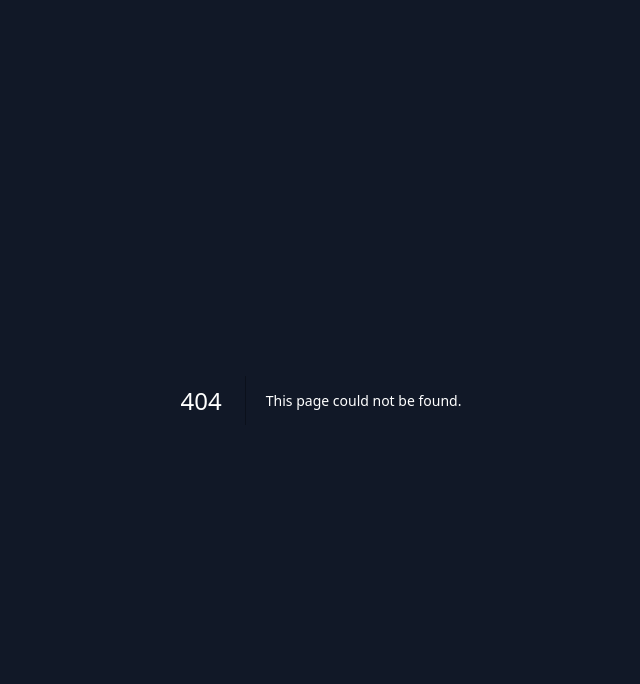
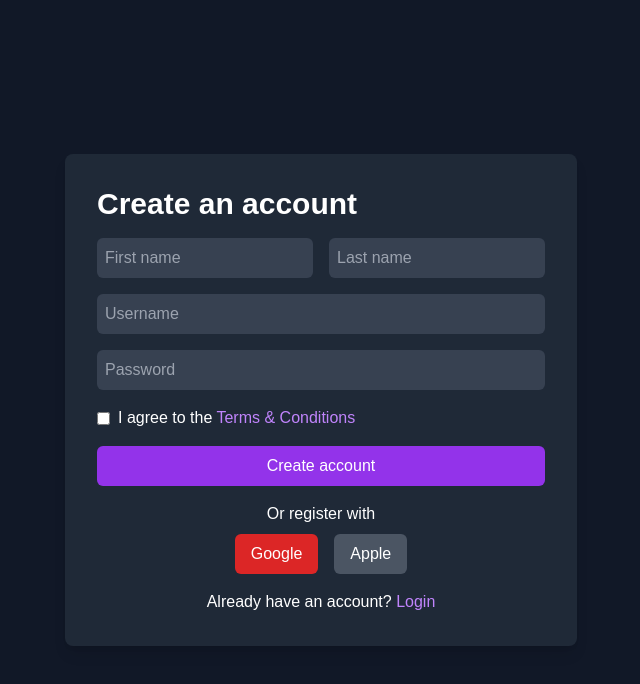
Before and after one commit to Thomasjose-tech/loginpage11, a Next.js app: page /register in a window 1280 px wide. Before the commit this address had no page. Shown: the top 684 px of the page, without its empty margins (319-959 px from the left). Built offline with nearby package versions, Linux system fonts and the light colour scheme.

Commit message:
Initial commit

```diff
--- /dev/null
+++ b/app/dashboard/page.js
@@ -0,0 +1,20 @@
+"use client";
+import { useEffect } from "react";
+import { useRouter } from "next/navigation";
+
+export default function Dashboard() {
+  const router = useRouter();
+
+  useEffect(() => {
+    const user = localStorage.getItem("user");
+    if (!user) {
+      router.push("/login");
+    }
+  }, [router]);
+
+  return (
+    <div className="min-h-screen flex items-center justify-center bg-gray-900 text-white">
+      <h1 className="text-4xl font-bold">Welcome to Dashboard</h1>
+    </div>
+  );
+}
--- /dev/null
+++ b/app/login/page.js
@@ -0,0 +1,58 @@
+"use client";
+import { useState } from "react";
+import { useRouter } from "next/navigation";
+
+export default function Login() {
+  const router = useRouter();
+  const [username, setUsername] = useState("");
+  const [password, setPassword] = useState("");
+
+  const handleLogin = (e) => {
+    e.preventDefault();
+    const user = JSON.parse(localStorage.getItem("user"));
+    if (user && user.username === username && user.password === password) {
+      alert("Login Successful!");
+      router.push("/dashboard");
+    } else {
+      alert("Invalid username or password");
+    }
+  };
+
+  return (
+    <div className="min-h-screen flex items-center justify-center bg-gray-900">
+      <div className="bg-gray-800 p-8 rounded-lg w-full max-w-md shadow-lg">
+        <h2 className="text-3xl font-bold mb-4">Login</h2>
+        <form onSubmit={handleLogin}>
+          <input
+            type="text"
+            placeholder="Username"
+            className="w-full p-2 mb-4 rounded-md bg-gray-700 text-white"
+            value={username}
+            onChange={(e) => setUsername(e.target.value)}
+            required
+          />
+          <input
+            type="password"
+            placeholder="Password"
+            className="w-full p-2 mb-4 rounded-md bg-gray-700 text-white"
+            value={password}
+            onChange={(e) => setPassword(e.target.value)}
+            required
+          />
+          <button
+            type="submit"
+            className="w-full bg-purple-600 p-2 rounded-md hover:bg-purple-700"
+          >
+            Login
+          </button>
+        </form>
+        <p className="text-center mt-4">
+          Don't have an account?{" "}
+          <a href="/register" className="text-purple-400 hover:underline">
+            Register
+          </a>
+        </p>
+      </div>
+    </div>
+  );
+}
--- /dev/null
+++ b/app/register/page.js
@@ -0,0 +1,99 @@
+"use client";
+import { useState } from "react";
+import { useRouter } from "next/navigation";
+
+export default function Register() {
+  const router = useRouter();
+  const [firstName, setFirstName] = useState("");
+  const [lastName, setLastName] = useState("");
+  const [username, setUsername] = useState("");
+  const [password, setPassword] = useState("");
+  const [agree, setAgree] = useState(false);
+
+  const handleRegister = (e) => {
+    e.preventDefault();
+    if (!agree) {
+      alert("You must agree to the Terms & Conditions");
+      return;
+    }
+    localStorage.setItem("user", JSON.stringify({ username, password }));
+    alert("Registration Successful!");
+    router.push("/login");
+  };
+
+  return (
+    <div className="min-h-screen flex items-center justify-center bg-gray-900">
+      <div className="bg-gray-800 p-8 rounded-lg w-full max-w-lg shadow-lg">
+        <h2 className="text-3xl font-bold mb-4">Create an account</h2>
+        <form onSubmit={handleRegister}>
+          <div className="flex gap-4">
+            <input
+              type="text"
+              placeholder="First name"
+              className="w-full p-2 mb-4 rounded-md bg-gray-700 text-white"
+              value={firstName}
+              onChange={(e) => setFirstName(e.target.value)}
+              required
+            />
+            <input
+              type="text"
+              placeholder="Last name"
+              className="w-full p-2 mb-4 rounded-md bg-gray-700 text-white"
+              value={lastName}
+              onChange={(e) => setLastName(e.target.value)}
+            />
+          </div>
+          <input
+            type="text"
+            placeholder="Username"
+            className="w-full p-2 mb-4 rounded-md bg-gray-700 text-white"
+            value={username}
+            onChange={(e) => setUsername(e.target.value)}
+            required
+          />
+          <input
+            type="password"
+            placeholder="Password"
+            className="w-full p-2 mb-4 rounded-md bg-gray-700 text-white"
+            value={password}
+            onChange={(e) => setPassword(e.target.value)}
+            required
+          />
+          <div className="flex items-center mb-4">
+            <input
+              type="checkbox"
+              className="mr-2"
+              checked={agree}
+              onChange={() => setAgree(!agree)}
+            />
+            <span>
+              I agree to the{" "}
+              <a href="#" className="text-purple-400 hover:underline">
+                Terms & Conditions
+              </a>
+            </span>
+          </div>
+          <button
+            type="submit"
+            className="w-full bg-purple-600 p-2 rounded-md hover:bg-purple-700"
+          >
+            Create account
+          </button>
+        </form>
+        <div className="text-center mt-4">
+          <p>Or register with</p>
+          <div className="flex justify-center gap-4 mt-2">
+            <button className="bg-red-600 px-4 py-2 rounded-md">Google</button>
+            <button className="bg-gray-600 px-4 py-2 rounded-md">Apple</button>
+          </div>
+          <p className="mt-4">
+            Already have an account?{" "}
+            <a href="/login" className="text-purple-400 hover:underline">
+              Login
+            </a>
+          </p>
+        </div>
+      </div>
+    </div>
+  );
+}
```
